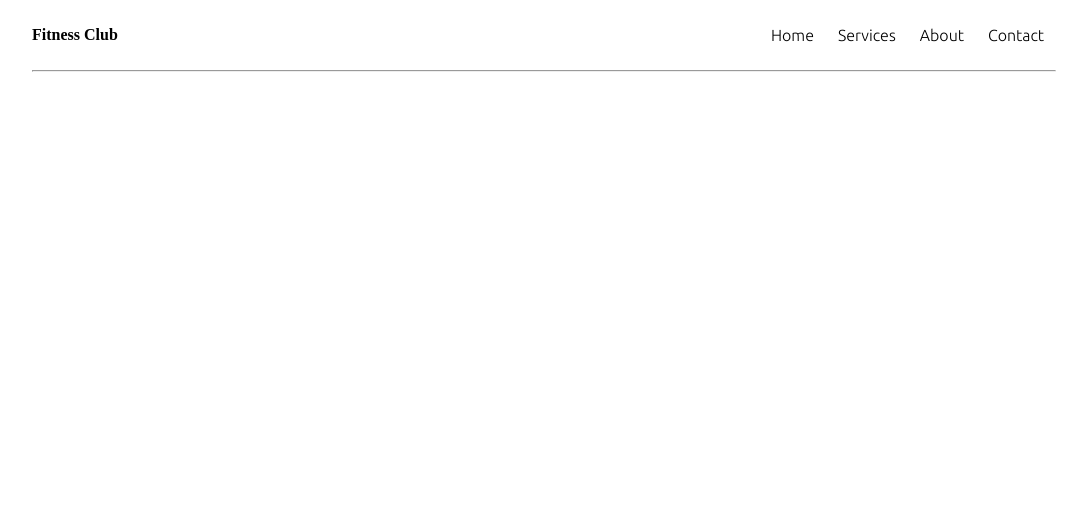
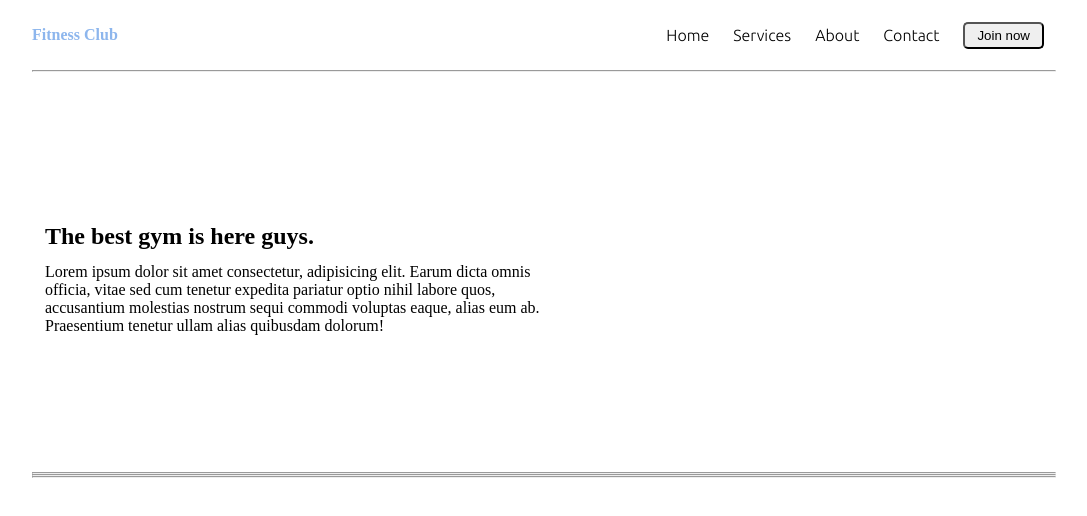
Before and after one commit to im-ridoy1997/Landing-Page-With-Html-Css-and-Js, a plain HTML site: page index.html in a window 1280 px wide. Shown: the whole page, without its empty margins (96-1183 px from the left). Drawn offline with Linux system fonts and the light colour scheme.

Commit message:
first section working

```diff
--- a/css/style.css
+++ b/css/style.css
@@ -18,3 +18,17 @@
     list-style: none;
     margin: 0 12px;
 }
+
+.section1{
+
+}
+
+.top-left{
+    width: 50%;
+    height: 50vh;
+}
+
+.top-right{
+    width: 50%;
+    height: 50vh;
+}
--- a/css/utils.css
+++ b/css/utils.css
@@ -23,6 +23,34 @@
     justify-content: space-between;
 }
 
+.justify-center{
+    justify-content: center;
+}
+
+.flex-col{
+    flex-direction: column;
+}
+
 .font-bold{
     font-weight: bold;
 }
+
+.my-1{
+    margin-top: 13px;
+    margin-bottom: 13px;
+}
+
+.px-2{
+    padding-left: 13px;
+    padding-right: 13px;
+}
+
+.text-blue{
+    color: rgb(141, 182, 237);
+}
+
+.btn{
+    padding: 4px 12px;
+    border-radius: 5px;
+    cursor: pointer;
+}
--- a/index.html
+++ b/index.html
@@ -12,19 +12,34 @@
     <div class="container mx-auto">
         <header>
             <nav class="flex justify-between">
-                <div class="flex items-center font-bold">Fitness Club</div>
+                <div class="flex items-center font-bold text-blue">Fitness Club</div>
                 <ul class="navbar flex items-center">
                     <li>Home</li>
                     <li>Services</li>
                     <li>About</li>
                     <li>Contact</li>
+                    <li><button class="btn">Join now</button></li>
                 </ul>
             </nav>
             <hr>
         </header>
 
         <main class="min-h-screen">
-
+            <section class="section1">
+                <div class="flex">
+                    <div class="top-left flex justify-center flex-col px-2">
+                        <h1 class="my-1">The best gym is here guys.</h1>
+                        <p>Lorem ipsum dolor sit amet consectetur, adipisicing elit. Earum dicta omnis officia, vitae sed cum tenetur expedita pariatur optio nihil labore quos, accusantium molestias nostrum sequi commodi voluptas eaque, alias eum ab. Praesentium tenetur ullam alias quibusdam dolorum!</p>
+                    </div>
+                    <div class="top-right">
+                    </div>
+                </div>
+            </section>
+            <hr>
+            <section></section>
+            <hr>
+            <section></section>
+            <hr>
         </main>
 
         <footer>
```
